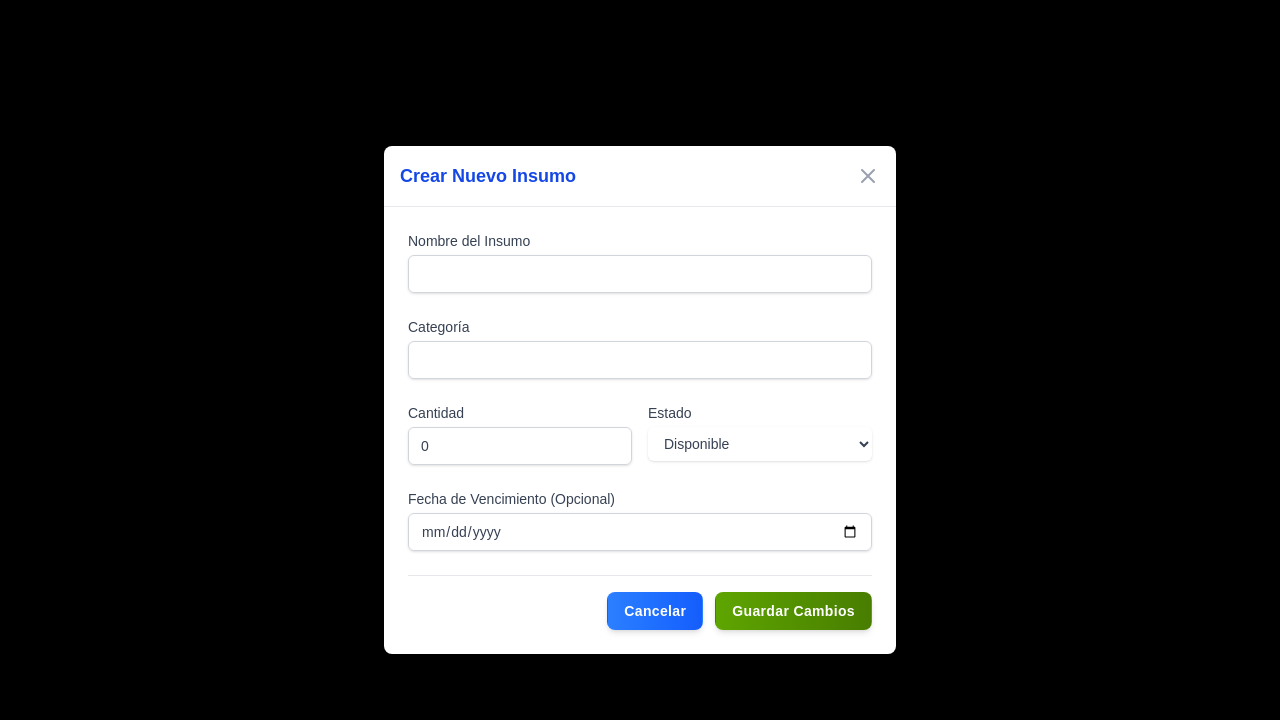
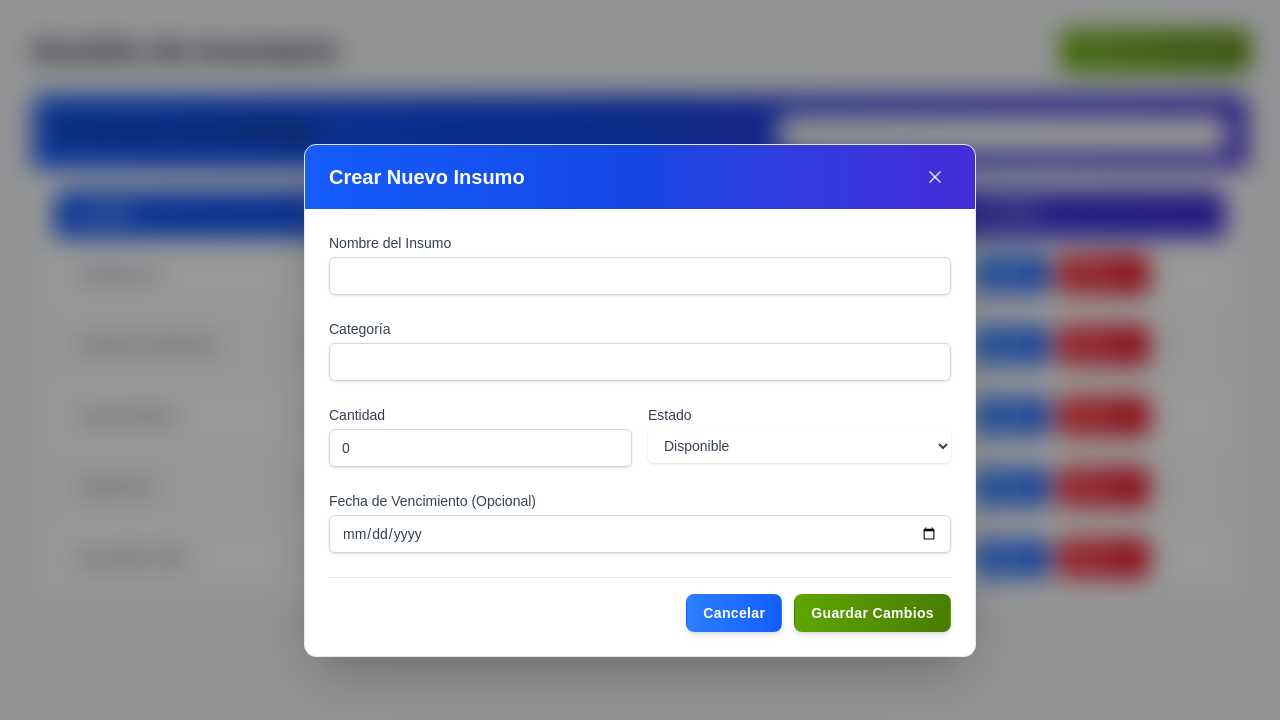
Before and after one commit to GGonzalezGG/capstone-front-inv, a Next.js app: page /InventoryTest in a window 1280 px wide. Both pictures are taken after a click on the button "Añadir Nuevo Insumo". Shown: the top 720 px of the page. Built offline with nearby package versions, Linux system fonts and the light colour scheme.

Commit message:
Cambios visuales modal y table

```diff
--- a/app/components/ui/Modal.tsx
+++ b/app/components/ui/Modal.tsx
@@ -1,5 +1,6 @@
 import React, { useEffect, useState } from 'react';
 import ReactDOM from 'react-dom';
+import { X } from 'lucide-react';
 
 interface ModalProps {
   isOpen: boolean;
@@ -14,21 +15,19 @@ interface ModalSubComponentProps {
 }
 
 /**
- * Header sub-component
+ * Header sub-component with gradient background
  */
 const Header: React.FC<ModalSubComponentProps & { onClose?: () => void }> = ({ children, className = '', onClose }) => {
   return (
-    <div className={`flex items-center justify-between p-4 border-b border-gray-200 ${className}`}>
-      <h3 className="text-lg font-semibold text-blue-700">{children}</h3>
+    <div className={`flex items-center justify-between px-6 py-4 bg-gradient-to-r from-blue-600 via-blue-700 to-indigo-700 ${className}`}>
+      <h3 className="text-xl font-bold text-white">{children}</h3>
       {onClose && (
         <button
           onClick={onClose}
-          className="text-gray-400 hover:text-gray-600 transition-colors"
+          className="text-white/80 hover:text-white hover:bg-white/20 transition-all duration-200 rounded-lg p-1.5 active:scale-95"
           aria-label="Cerrar modal"
         >
-          <svg className="w-6 h-6" fill="none" stroke="currentColor" viewBox="0 0 24 24" xmlns="http://www.w3.org/2000/svg">
-            <path strokeLinecap="round" strokeLinejoin="round" strokeWidth={2} d="M6 18L18 6M6 6l12 12" />
-          </svg>
+          <X className="w-5 h-5" />
         </button>
       )}
     </div>
@@ -36,18 +35,18 @@ const Header: React.FC<ModalSubComponentProps & { onClose?: () => void }> = ({ c
 };
 
 /**
- * Body sub-component
+ * Body sub-component with enhanced styling
  */
 const Body: React.FC<ModalSubComponentProps> = ({ children, className = '' }) => {
-  return <div className={`p-6 text-gray-700 ${className}`}>{children}</div>;
+  return <div className={`p-6 text-gray-700 max-h-[60vh] overflow-y-auto ${className}`}>{children}</div>;
 };
 
 /**
- * Footer sub-component
+ * Footer sub-component with gradient background
  */
 const Footer: React.FC<ModalSubComponentProps> = ({ children, className = '' }) => {
   return (
-    <div className={`bg-gray-50 p-4 border-t border-gray-200 flex justify-end space-x-3 ${className}`}>
+    <div className={`bg-gradient-to-r from-gray-50 to-blue-50/50 px-6 py-4 border-t border-gray-200 flex justify-end space-x-3 ${className}`}>
       {children}
     </div>
   );
@@ -60,20 +59,26 @@ type ModalType = React.FC<ModalProps> & {
 };
 
 /**
- * The main Modal component.
- * Uses a React Portal and Tailwind's transition classes for a smooth entrance animation.
+ * Enhanced Modal component with smooth animations and blur backdrop.
+ * Uses a React Portal and Tailwind's transition classes for smooth entrance animation.
  */
 const Modal = (({ isOpen, onClose, children, className = '' }: ModalProps) => {
   const [show, setShow] = useState(false);
 
   useEffect(() => {
     if (isOpen) {
-      // When the modal is told to open, we trigger the animation after a tiny delay
+      // Prevent body scroll when modal is open
+      document.body.style.overflow = 'hidden';
+      // Trigger animation after a tiny delay
       const timer = setTimeout(() => setShow(true), 10);
-      return () => clearTimeout(timer);
+      return () => {
+        clearTimeout(timer);
+        document.body.style.overflow = 'unset';
+      };
     } else {
       // When closing, immediately hide for the next open
       setShow(false);
+      document.body.style.overflow = 'unset';
     }
   }, [isOpen]);
 
@@ -91,16 +96,22 @@ const Modal = (({ isOpen, onClose, children, className = '' }: ModalProps) => {
 
   return ReactDOM.createPortal(
     <div
-      className="fixed inset-0 z-50 flex items-center justify-center bg-black bg-opacity-60 backdrop-blur-sm"
+      className={`
+        fixed inset-0 z-50 flex items-center justify-center
+        bg-black/40 backdrop-blur-md
+        transition-all duration-300 ease-out
+        ${show ? 'opacity-100' : 'opacity-0'}
+      `}
       onClick={onClose}
       role="dialog"
       aria-modal="true"
     >
       <div
         className={`
-          bg-white rounded-lg shadow-2xl w-full max-w-lg mx-4 overflow-hidden
-          transform transition-all duration-200 ease-out
-          ${show ? 'scale-100 opacity-100' : 'scale-95 opacity-0'}
+          bg-white rounded-xl shadow-2xl w-full max-w-2xl mx-4 overflow-hidden
+          border border-gray-200
+          transform transition-all duration-300 ease-out
+          ${show ? 'scale-100 opacity-100 translate-y-0' : 'scale-95 opacity-0 translate-y-4'}
           ${className}
         `}
         onClick={(e) => e.stopPropagation()}
--- a/app/components/ui/Table.tsx
+++ b/app/components/ui/Table.tsx
@@ -1,4 +1,5 @@
 import React from 'react';
+import { Database } from 'lucide-react';
 
 // Define the shape of a column.
 // We use a generic <T> to make this component work with any data type.
@@ -23,7 +24,7 @@ interface TableProps<T extends { id: string | number }> {
 }
 
 /**
- * A generic and reusable Table component.
+ * An enhanced, generic and reusable Table component with modern styling.
  * It's strongly typed and configurable via props.
  *
  * @param {TableProps<T>} props
@@ -34,30 +35,38 @@ const Table = <T extends { id: string | number }>({
   emptyStateMessage = "No hay datos para mostrar."
 }: TableProps<T>) => {
   return (
-    <div className="w-full overflow-hidden border border-gray-200 rounded-lg shadow-sm">
+    <div className="w-full overflow-hidden border border-gray-200 rounded-xl shadow-md">
       <div className="overflow-x-auto">
         <table className="min-w-full divide-y divide-gray-200">
-          <thead className="bg-gray-50">
+          {/* Enhanced header with gradient background */}
+          <thead className="bg-gradient-to-r from-blue-600 via-blue-700 to-indigo-700">
             <tr>
               {columns.map((column) => (
                 <th
                   key={column.header}
                   scope="col"
-                  className="px-6 py-3 text-left text-xs font-bold text-blue-700 uppercase tracking-wider"
+                  className="px-6 py-4 text-left text-xs font-bold text-white uppercase tracking-wider"
                 >
                   {column.header}
                 </th>
               ))}
             </tr>
           </thead>
-          <tbody className="bg-white divide-y divide-gray-200">
+
+          <tbody className="bg-white divide-y divide-gray-100">
             {data.length > 0 ? (
-              data.map((item) => (
-                <tr key={item.id} className="hover:bg-gray-50 transition-colors">
+              data.map((item, index) => (
+                <tr
+                  key={item.id}
+                  className={`
+                    transition-all duration-200 hover:bg-gradient-to-r hover:from-blue-50 hover:to-indigo-50
+                    ${index % 2 === 0 ? 'bg-white' : 'bg-gray-50/50'}
+                  `}
+                >
                   {columns.map((column) => (
                     <td
                       key={`${item.id}-${String(column.accessor)}`}
-                      className="px-6 py-4 whitespace-nowrap text-sm text-gray-700"
+                      className="px-6 py-4 text-sm text-gray-700 font-medium"
                     >
                       {/* If a custom render function is provided, use it. Otherwise, display the data directly. */}
                       {column.render
@@ -70,8 +79,20 @@ const Table = <T extends { id: string | number }>({
               ))
             ) : (
               <tr>
-                <td colSpan={columns.length} className="px-6 py-12 text-center text-gray-500">
-                  {emptyStateMessage}
+                <td colSpan={columns.length} className="px-6 py-16">
+                  <div className="flex flex-col items-center justify-center text-center space-y-4">
+                    <div className="bg-gradient-to-br from-blue-100 to-indigo-100 rounded-full p-6">
+                      <Database className="w-12 h-12 text-blue-600" />
+                    </div>
+                    <div>
+                      <h3 className="text-lg font-semibold text-gray-900 mb-1">
+                        No hay datos disponibles
+                      </h3>
+                      <p className="text-gray-500 text-sm">
+                        {emptyStateMessage}
+                      </p>
+                    </div>
+                  </div>
                 </td>
               </tr>
             )}
@@ -83,80 +104,3 @@ const Table = <T extends { id: string | number }>({
 };
 
 export default Table;
-
-/*
-  -----------------------------
-  --- EJEMPLO DE USO ---
-  -----------------------------
-
-  import React from 'react';
-  import Table, { ColumnDef } from './components/ui/Table';
-  import Button from './components/ui/Button'; // Asumiendo que tienes un componente Button
-
-  // 1. Define the type for your data
-  interface Insumo {
-    id: number;
-    nombre: string;
-    cantidad: number;
-    stockMinimo: number;
-    fechaVencimiento: string;
-  }
-
-  // 2. Create some sample data
-  const sampleData: Insumo[] = [
-    { id: 1, nombre: 'Jeringas Desechables 5ml', cantidad: 150, stockMinimo: 50, fechaVencimiento: '2026-10-15' },
-    { id: 2, nombre: 'Gasas Estériles', cantidad: 45, stockMinimo: 100, fechaVencimiento: '2025-08-20' },
-    { id: 3, nombre: 'Alcohol Desinfectante 1L', cantidad: 80, stockMinimo: 30, fechaVencimiento: '2027-01-30' },
-    { id: 4, nombre: 'Guantes de Nitrilo (Caja)', cantidad: 25, stockMinimo: 20, fechaVencimiento: '2025-12-01' },
-  ];
-
-  const InventoryPage = () => {
-    // 3. Define the columns for the table
-    const columns: ColumnDef<Insumo>[] = [
-      {
-        header: 'Nombre del Insumo',
-        accessor: 'nombre',
-      },
-      {
-        header: 'Cantidad Disponible',
-        accessor: 'cantidad',
-        // Custom render to show a warning badge if stock is low
-        render: (item) => (
-          <div className="flex items-center space-x-2">
-            <span>{item.cantidad}</span>
-            {item.cantidad < item.stockMinimo && (
-              <span className="px-2 py-0.5 text-xs font-semibold text-red-800 bg-red-100 rounded-full">
-                Stock Bajo
-              </span>
-            )}
-          </div>
-        )
-      },
-      {
-        header: 'Fecha de Vencimiento',
-        accessor: 'fechaVencimiento',
-      },
-      {
-        header: 'Acciones',
-        accessor: 'actions', // A special accessor for non-data columns
-        render: (item) => (
-          <div className="flex space-x-2">
-            <Button variant="secondary" onClick={() => alert(`Editando ${item.nombre}`)}>
-              Editar
-            </Button>
-            <Button variant="danger" onClick={() => alert(`Eliminando ${item.nombre}`)}>
-              Eliminar
-            </Button>
-          </div>
-        ),
-      },
-    ];
-
-    return (
-      <div className="p-10 bg-gray-100">
-        <h1 className="text-2xl font-bold text-blue-700 mb-6">Gestión de Inventario</h1>
-        <Table data={sampleData} columns={columns} />
-      </div>
-    );
-  }
-*/
```
